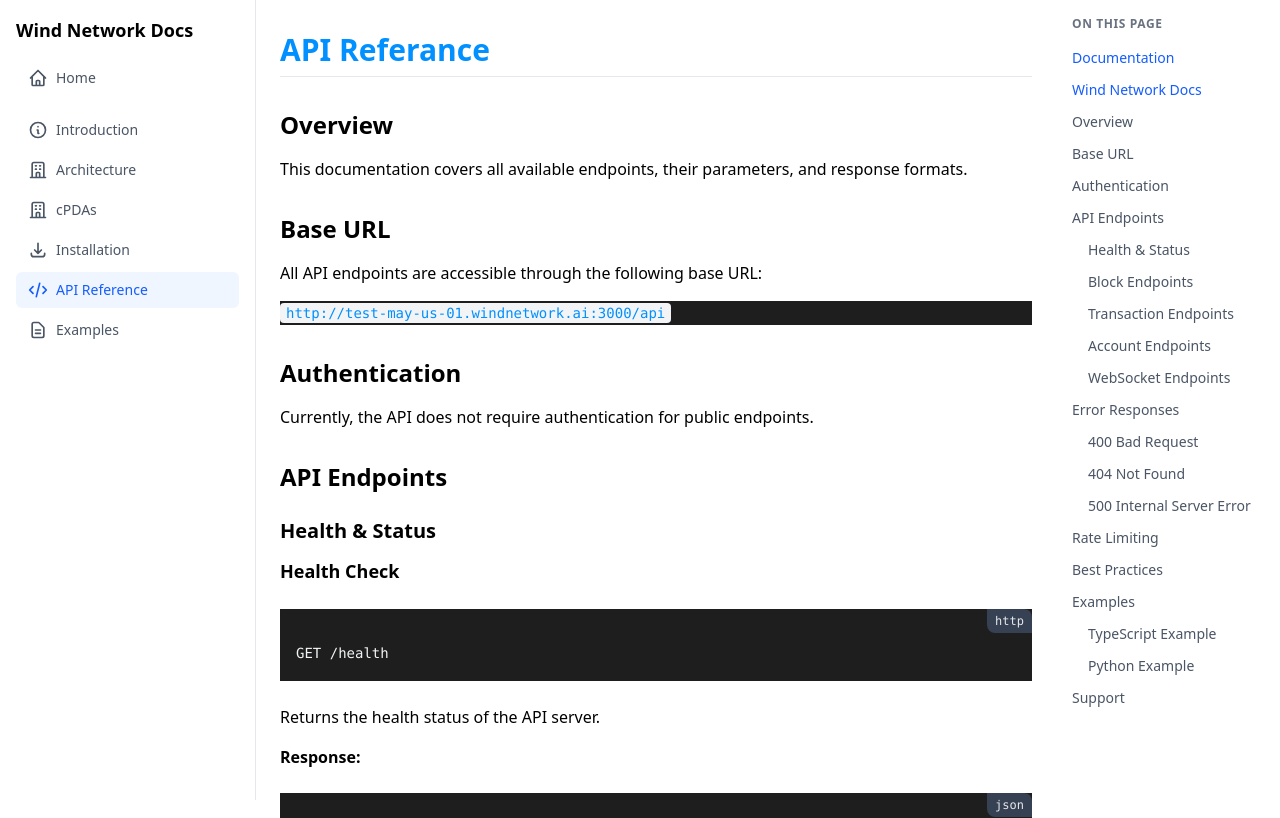
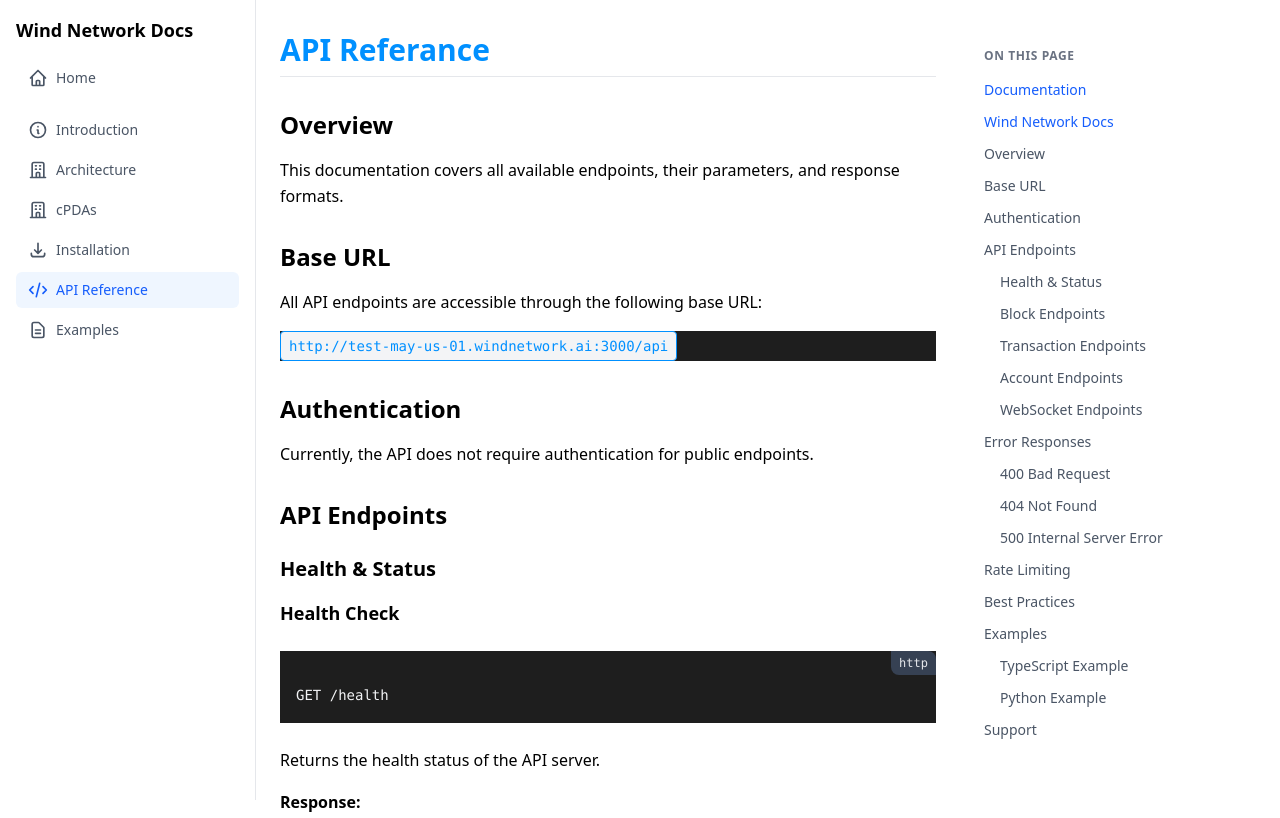
Before and after one commit to wind-network/docs, a Next.js app: page /docs/api-reference in a window 1280 px wide. Shown: the top 818 px of the page. Built offline with nearby package versions, Linux system fonts and the light colour scheme.

Commit message:
ft: fix docs

```diff
--- a/package.json
+++ b/package.json
@@ -11,6 +11,7 @@
   "dependencies": {
     "@types/react-syntax-highlighter": "^15.5.13",
     "lottie-react": "^2.4.1",
+    "mermaid": "^11.6.0",
     "next": "15.3.1",
     "next-mdx-remote": "^5.0.0",
     "react": "^19.0.0",
@@ -23,6 +24,7 @@
     "@eslint/eslintrc": "^3",
     "@tailwindcss/postcss": "^4",
     "@tailwindcss/typography": "^0.5.16",
+    "@types/mermaid": "^9.1.0",
     "@types/node": "^20",
     "@types/react": "^19",
     "@types/react-dom": "^19",
--- a/src/app/docs/[slug]/page.tsx
+++ b/src/app/docs/[slug]/page.tsx
@@ -1,6 +1,7 @@
 import React from 'react';
 import { getDocContent, getAllDocs } from '@/lib/docs';
 import MDXContent from '@/components/MDXContent';
+import TableOfContents from '@/components/TableOfContents';
 
 interface DocsPageProps {
   params: Promise<{
@@ -21,5 +22,15 @@
   const { slug } = await params;
   const content = await getDocContent(slug);
 
-  return <MDXContent content={content} />;
+  return (
+    <div className="flex flex-col lg:flex-row gap-8">
+      <div className="flex-1">
+        <MDXContent content={content} />
+      </div>
+      {/* Remove the content prop since TableOfContents doesn't accept it */}
+      <div className="hidden lg:block lg:w-64 xl:w-72">
+        <TableOfContents />
+      </div>
+    </div>
+  );
 }
--- a/src/app/docs/layout.tsx
+++ b/src/app/docs/layout.tsx
@@ -1,6 +1,5 @@
 import React from 'react';
 import DocsSidebar from '@/components/DocsSidebar';
-import TableOfContents from '@/components/TableOfContents';
 
 export default function DocsLayout({
   children,
@@ -14,9 +13,7 @@
         <main className="flex-1 px-4 sm:px-6 py-6 sm:py-8 overflow-x-hidden">
           {children}
         </main>
-        <div className="hidden lg:block">
-          <TableOfContents />
-        </div>
+        {/* Remove TableOfContents from layout since it needs content prop */}
       </div>
     </div>
   );
--- a/src/app/globals.css
+++ b/src/app/globals.css
@@ -40,3 +40,41 @@
 .prose h2, .prose h3 {
   scroll-margin-top: 5rem;
 }
+
+.mermaid-container {
+  display: flex;
+  justify-content: center;
+  margin: 1.5rem 0;
+}
+
+.mermaid-container svg {
+  max-width: 100%;
+  height: auto;
+}
+
+/* Custom scrollbar for code blocks */
+.scrollbar-thin::-webkit-scrollbar {
+  height: 6px;
+  width: 6px;
+}
+
+.scrollbar-thumb-gray-600::-webkit-scrollbar-thumb {
+  background-color: #4b5563;
+  border-radius: 3px;
+}
+
+.scrollbar-track-gray-800::-webkit-scrollbar-track {
+  background-color: #1f2937;
+}
+
+/* Table responsive improvements */
+@media (max-width: 640px) {
+  .overflow-x-auto table {
+    font-size: 0.875rem;
+  }
+
+  .overflow-x-auto th,
+  .overflow-x-auto td {
+    padding: 0.5rem;
+  }
+}
--- a/src/components/MDXContent.tsx
+++ b/src/components/MDXContent.tsx
@@ -1,42 +1,139 @@
 'use client';
 
-import React, { useState } from 'react';
+import React, { useState, useEffect, useRef } from 'react';
 import ReactMarkdown from 'react-markdown';
+import remarkGfm from 'remark-gfm';
+import Image from 'next/image';
+import mermaid from 'mermaid';
 
 interface MDXContentProps {
   content: string;
 }
 
-// Separate client component for the copy button functionality
+// Initialize Mermaid with proper configuration
+if (typeof window !== 'undefined') {
+  mermaid.initialize({
+    startOnLoad: true,
+    theme: 'default',
+    securityLevel: 'loose',
+    fontFamily: 'inherit',
+    flowchart: {
+      useMaxWidth: true,
+      htmlLabels: true,
+    },
+  });
+}
+
+// Define proper type for mermaid render result
+interface MermaidRenderResult {
+  svg: string;
+}
+
+// Mermaid component with proper error handling
+const MermaidChart = ({ chart }: { chart: string }) => {
+  const ref = useRef<HTMLDivElement>(null);
+  const [svg, setSvg] = useState<string>('');
+  const [isLoading, setIsLoading] = useState(true);
+
+  useEffect(() => {
+    if (ref.current && chart) {
+      const renderChart = async () => {
+        try {
+          setIsLoading(true);
+          const id = `mermaid-${Math.random().toString(36).substr(2, 9)}`;
+
+          // Handle both old and new mermaid API versions
+          const result = await mermaid.render(id, chart);
+          let svgContent: string;
+
+          if (typeof result === 'string') {
+            svgContent = result;
+          } else if (result && typeof result === 'object' && 'svg' in result) {
+            svgContent = (result as MermaidRenderResult).svg;
+          } else {
+            throw new Error('Invalid mermaid render result');
+          }
+
+          setSvg(svgContent);
+        } catch (error) {
+          console.error('Mermaid rendering error:', error);
+          setSvg(`
+            <div class="text-red-500 p-4 border border-red-300 rounded bg-red-50">
+              <p class="font-semibold">Error rendering diagram</p>
+              <p class="text-sm mt-1">Please check the mermaid syntax</p>
+            </div>
+          `);
+        } finally {
+          setIsLoading(false);
+        }
+      };
+
+      renderChart();
+    }
+  }, [chart]);
+
+  if (isLoading) {
+    return (
+      <div className="mermaid-container my-6 flex justify-center">
+        <div className="text-gray-500 p-4">Loading diagram...</div>
+      </div>
+    );
+  }
+
+  return (
+    <div
+      ref={ref}
+      className="mermaid-container my-6 flex justify-center"
+      dangerouslySetInnerHTML={{ __html: svg }}
+    />
+  );
+};
+
+// Enhanced code block component with copy functionality
 const CodeBlock = ({ language, children }: { language: string, children: React.ReactNode }) => {
   const [copied, setCopied] = useState(false);
 
-  const handleCopy = () => {
+  const handleCopy = async () => {
     const code = children?.toString() || '';
-    navigator.clipboard.writeText(code)
-      .then(() => {
-        setCopied(true);
-        setTimeout(() => setCopied(false), 2000);
-      })
-      .catch(err => {
-        console.error('Failed to copy: ', err);
-      });
+    try {
+      await navigator.clipboard.writeText(code);
+      setCopied(true);
+      setTimeout(() => setCopied(false), 2000);
+    } catch (err) {
+      console.error('Failed to copy: ', err);
+      // Fallback for older browsers
+      const textArea = document.createElement('textarea');
+      textArea.value = code;
+      document.body.appendChild(textArea);
+      textArea.select();
+      document.execCommand('copy');
+      document.body.removeChild(textArea);
+      setCopied(true);
+      setTimeout(() => setCopied(false), 2000);
+    }
   };
+
+  // Handle mermaid diagrams
+  if (language === 'mermaid') {
+    const chart = children?.toString() || '';
+    return <MermaidChart chart={chart} />;
+  }
 
   return (
     <div className="relative group rounded-lg my-6">
-      <div className="absolute top-0 right-0 bg-gray-700 text-gray-200 text-xs px-2 py-1 rounded-tr-lg rounded-bl-lg font-mono">
+      <div className="absolute top-0 right-0 bg-gray-700 text-gray-200 text-xs px-2 py-1 rounded-tr-lg rounded-bl-lg font-mono z-10">
         {language}
       </div>
       <pre className="bg-gray-800 text-gray-100 p-4 pt-8 rounded-lg overflow-x-auto scrollbar-thin scrollbar-thumb-gray-600 scrollbar-track-gray-800">
-        <code className="font-mono text-sm">
+        <code className="font-mono text-sm whitespace-pre-wrap">
           {children}
         </code>
       </pre>
       <button
-        className="absolute top-2 right-12 bg-gray-700 text-gray-200 p-1 rounded opacity-0 group-hover:opacity-100 transition-opacity"
+        className="absolute top-2 right-12 bg-gray-700 hover:bg-gray-600 text-gray-200 p-1 rounded opacity-0 group-hover:opacity-100 transition-all duration-200 z-10"
         title={copied ? "Copied!" : "Copy to clipboard"}
         onClick={handleCopy}
+        type="button"
       >
         {copied ? (
           <svg xmlns="http://www.w3.org/2000/svg" className="h-4 w-4" fill="none" viewBox="0 0 24 24" stroke="currentColor">
@@ -52,50 +149,154 @@
   );
 };
 
+// Utility function to generate clean IDs for headings
+const generateId = (text: string): string => {
+  return text
+    .toLowerCase()
+    .replace(/[^\w\s-]/g, '') // Remove special characters
+    .replace(/\s+/g, '-') // Replace spaces with hyphens
+    .replace(/-+/g, '-') // Replace multiple hyphens with single
+    .trim()
+    .replace(/^-|-$/g, ''); // Remove leading/trailing hyphens
+};
+
 export default function MDXContent({ content }: MDXContentProps) {
   return (
     <div className="prose max-w-none prose-gray">
       <ReactMarkdown
+        remarkPlugins={[remarkGfm]}
         components={{
-          h1: ({ ...props }) => (
-            <h1 className="text-2xl sm:text-3xl text-[#0090FF] font-bold mb-4 sm:mb-6 border-b pb-2 border-gray-200" {...props} />
+          // Heading components with proper ID generation
+          h1: ({ children, ...props }) => {
+            const id = generateId(children?.toString() || '');
+            return (
+              <h1
+                className="text-2xl sm:text-3xl text-[#0090FF] font-bold mb-4 sm:mb-6 border-b pb-2 border-gray-200"
+                id={id}
+                {...props}
+              >
+                {children}
+              </h1>
+            );
+          },
+          h2: ({ children, ...props }) => {
+            const id = generateId(children?.toString() || '');
+            return (
+              <h2
+                className="text-xl sm:text-2xl text-black font-bold mt-6 sm:mt-8 mb-3 sm:mb-4"
+                id={id}
+                {...props}
+              >
+                {children}
+              </h2>
+            );
+          },
+          h3: ({ children, ...props }) => {
+            const id = generateId(children?.toString() || '');
+            return (
+              <h3
+                className="text-lg sm:text-xl text-black font-bold mt-5 sm:mt-6 mb-2 sm:mb-3"
+                id={id}
+                {...props}
+              >
+                {children}
+              </h3>
+            );
+          },
+          h4: ({ children, ...props }) => {
+            const id = generateId(children?.toString() || '');
+            return (
+              <h4
+                className="text-black font-semibold text-base sm:text-lg mt-4 mb-2"
+                id={id}
+                {...props}
+              >
+                {children}
+              </h4>
+            );
+          },
+          h5: ({ children, ...props }) => {
+            const id = generateId(children?.toString() || '');
+            return (
+              <h5
+                className="text-black font-semibold text-sm sm:text-base mt-3 mb-2"
+                id={id}
+                {...props}
+              >
+                {children}
+              </h5>
+            );
+          },
+          h6: ({ children, ...props }) => {
+            const id = generateId(children?.toString() || '');
+            return (
+              <h6
+                className="text-black font-semibold text-sm mt-3 mb-2"
+                id={id}
+                {...props}
+              >
+                {children}
+              </h6>
+            );
+          },
+
+          // Text components
+          p: ({ ...props }) => (
+            <p className="mb-3 sm:mb-4 text-black text-sm sm:text-base leading-relaxed" {...props} />
           ),
-          h2: ({ ...props }) => {
-            const id = props.children?.toString().toLowerCase().replace(/\s+/g, '-');
-            return <h2 className="text-xl sm:text-2xl text-black font-bold mt-6 sm:mt-8 mb-3 sm:mb-4" id={id as string} {...props} />;
-          },
-          h3: ({ ...props }) => {
-            const id = props.children?.toString().toLowerCase().replace(/\s+/g, '-');
-            return <h3 className="text-lg sm:text-xl text-black font-bold mt-5 sm:mt-6 mb-2 sm:mb-3" id={id as string} {...props} />;
-          },
-          p: ({ ...props }) => <p className="mb-3 sm:mb-4 text-black text-sm sm:text-base" {...props} />,
-          h4: ({ ...props }) => <h4 className="text-black font-semibold text-base sm:text-lg" {...props} />,
-          ul: ({ ...props }) => <ul className="list-disc pl-5 sm:pl-6 text-black mb-3 sm:mb-4 text-sm sm:text-base" {...props} />,
-          ol: ({ ...props }) => <ol className="list-decimal text-black pl-5 sm:pl-6 mb-3 sm:mb-4 text-sm sm:text-base" {...props} />,
-          li: ({ ...props }) => <li className="mb-1 text-black text-sm sm:text-base" {...props} />,
-          a: ({ ...props }) => (
-            <a className="text-[#0090FF] hover:underline text-sm sm:text-base" {...props} />
+
+          // List components
+          ul: ({ ...props }) => (
+            <ul className="list-disc pl-5 sm:pl-6 text-black mb-3 sm:mb-4 text-sm sm:text-base space-y-1" {...props} />
           ),
+          ol: ({ ...props }) => (
+            <ol className="list-decimal text-black pl-5 sm:pl-6 mb-3 sm:mb-4 text-sm sm:text-base space-y-1" {...props} />
+          ),
+          li: ({ ...props }) => (
+            <li className="text-black text-sm sm:text-base leading-relaxed" {...props} />
+          ),
+
+          // Link component
+          a: ({ href, children, ...props }) => (
+            <a
+              href={href}
+              className="text-[#0090FF] hover:underline text-sm sm:text-base font-medium transition-colors duration-200"
+              target={href?.startsWith('http') ? '_blank' : undefined}
+              rel={href?.startsWith('http') ? 'noopener noreferrer' : undefined}
+              {...props}
+            >
+              {children}
+            </a>
+          ),
+
+          // Quote component
           blockquote: ({ ...props }) => (
             <blockquote className="border-l-4 text-black border-gray-300 pl-3 sm:pl-4 italic my-3 sm:my-4 text-sm sm:text-base bg-gray-50 py-2 rounded-r" {...props} />
           ),
+
+          // Table components with enhanced styling
           table: ({ ...props }) => (
-            <div className="overflow-x-auto -mx-4 sm:mx-0 my-6 border rounded shadow-sm">
-              <table className="min-w-full divide-y text-black divide-gray-300 my-0" {...props} />
+            <div className="overflow-x-auto my-6 border border-gray-200 rounded-lg shadow-sm">
+              <table className="min-w-full divide-y divide-gray-200" {...props} />
             </div>
           ),
-          thead: ({ ...props }) => <thead className="bg-gray-100 text-black" {...props} />,
-          tbody: ({ ...props }) => <tbody className="divide-y text-black divide-gray-200 bg-white" {...props} />,
-          tr: ({ ...props }) => <tr className="hover:bg-gray-50" {...props} />,
+          thead: ({ ...props }) => (
+            <thead className="bg-gray-50" {...props} />
+          ),
+          tbody: ({ ...props }) => (
+            <tbody className="bg-white divide-y divide-gray-200" {...props} />
+          ),
+          tr: ({ ...props }) => (
+            <tr className="hover:bg-gray-50 transition-colors duration-150" {...props} />
+          ),
           th: ({ ...props }) => (
-            <th
-              className="px-3 py-3.5 text-left text-sm font-semibold text-gray-900"
-              {...props}
-            />
+            <th className="px-4 py-3 text-left text-xs font-bold text-gray-900 uppercase tracking-wider border-b border-gray-200" {...props} />
           ),
           td: ({ ...props }) => (
-            <td className="px-3 py-4 text-sm text-gray-500" {...props} />
+            <td className="px-4 py-3 text-sm text-gray-700 border-b border-gray-100" {...props} />
           ),
+
+          // Code components
           code: ({ className, children, ...props }) => {
             const match = /language-(\w+)/.exec(className || '');
 
@@ -105,7 +306,10 @@
             }
 
             return (
-              <code className="bg-gray-100 px-1.5 py-0.5 rounded text-sm text-[#0090FF] font-mono" {...props}>
+              <code
+                className="bg-gray-100 px-2 py-1 rounded text-sm text-[#0090FF] font-mono border inline-block"
+                {...props}
+              >
                 {children}
               </code>
             );
@@ -115,7 +319,79 @@
               <pre className="m-0 p-0 bg-transparent" {...props} />
             </div>
           ),
+
+          // Horizontal rule
           hr: () => <hr className="my-6 sm:my-8 border-gray-200" />,
+
+          // Text formatting
+          strong: ({ ...props }) => (
+            <strong className="font-bold text-black" {...props} />
+          ),
+          em: ({ ...props }) => (
+            <em className="italic text-black" {...props} />
+          ),
+          del: ({ ...props }) => (
+            <del className="line-through text-gray-500" {...props} />
+          ),
+
+          // Image component with Next.js Image optimization
+          img: ({ src, alt, title, ...props }) => {
+            if (!src || typeof src !== 'string') {
+              return null;
+            }
+
+            // Handle external URLs vs local images
+            const isExternal = src.startsWith('http') || src.startsWith('//');
+
+            if (isExternal) {
+              // For external images, use regular img tag with proper handling
+              return (
+                <div className="my-4 text-center">
+                  {/* eslint-disable-next-line @next/next/no-img-element */}
+                  <img
+                    src={src}
+                    alt={alt || ''}
+                    title={title}
+                    className="max-w-full h-auto rounded-lg shadow-md mx-auto"
+                    onError={(e) => {
+                      const target = e.target as HTMLImageElement;
+                      target.style.display = 'none';
+                      console.error('Failed to load image:', src);
+                    }}
+                    {...props}
+                  />
+                  {(alt || title) && (
+                    <p className="text-sm text-gray-600 mt-2 italic">
+                      {alt || title}
+                    </p>
+                  )}
+                </div>
+              );
+            }
+
+            // For local images, use Next.js Image component
+            return (
+              <div className="my-4 text-center">
+                <Image
+                  src={src}
+                  alt={alt || ''}
+                  title={title}
+                  width={800}
+                  height={400}
+                  className="max-w-full h-auto rounded-lg shadow-md mx-auto"
+                  style={{ width: 'auto', height: 'auto' }}
+                  onError={() => {
+                    console.error('Failed to load image:', src);
+                  }}
+                />
+                {(alt || title) && (
+                  <p className="text-sm text-gray-600 mt-2 italic">
+                    {alt || title}
+                  </p>
+                )}
+              </div>
+            );
+          },
         }}
       >
         {content}
```
Also changed, not shown: src/app/docs/page.tsx (+12 -1 lines), 2 other files (tests, documents, lock files or other folders).
